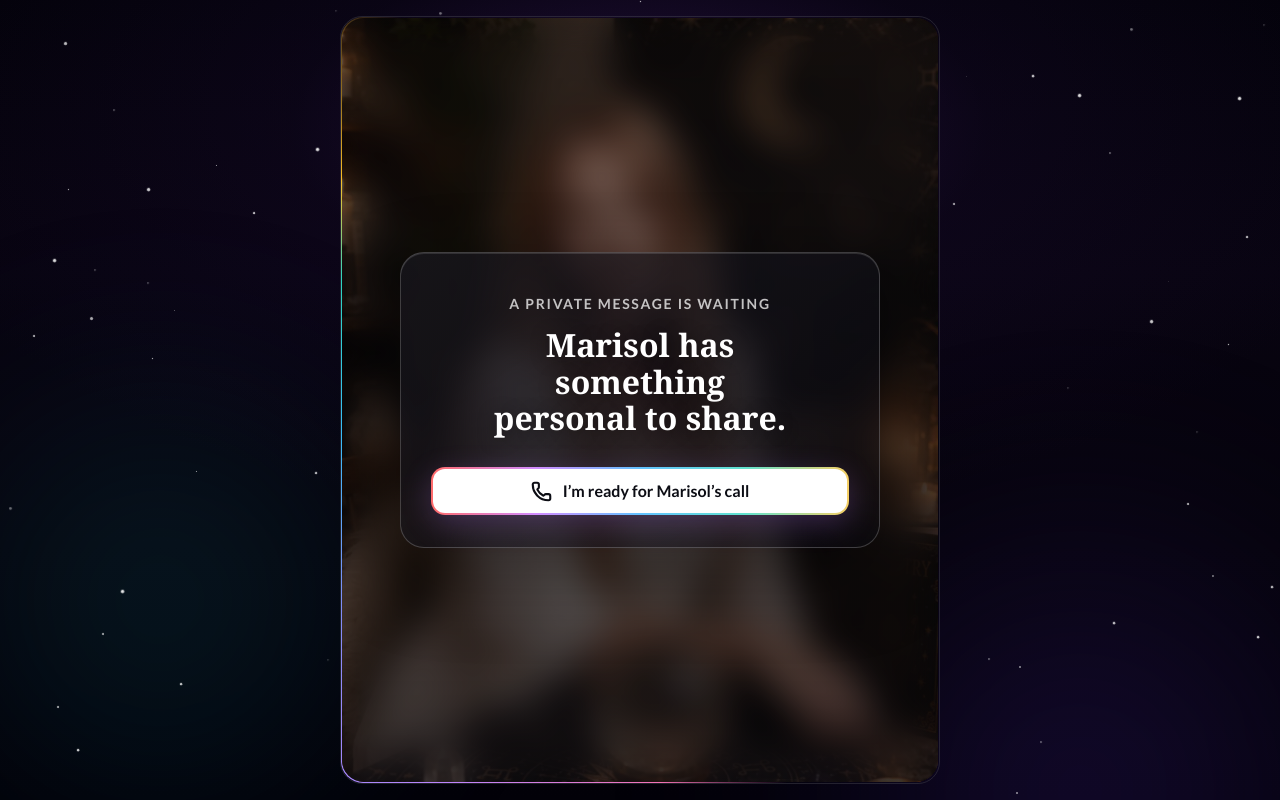
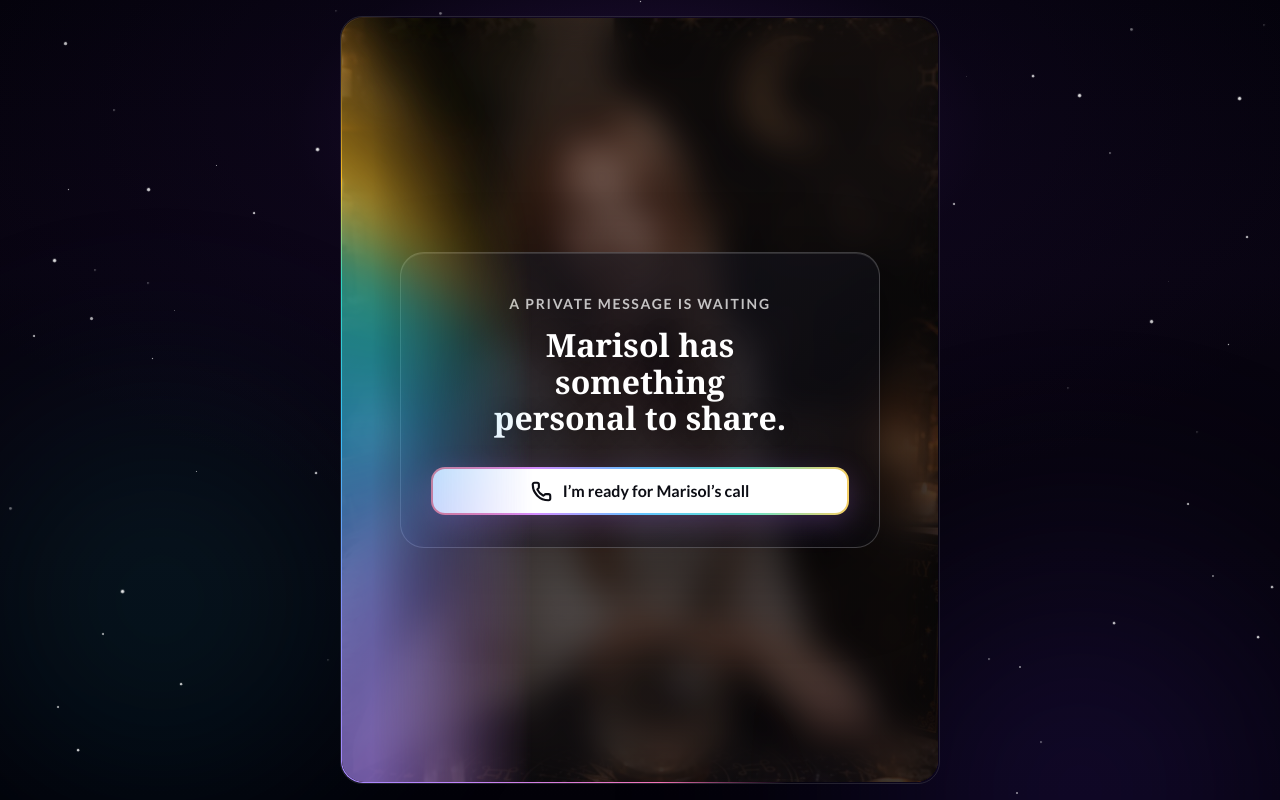
Before and after one commit to puttstrife/ASL-Chat-CMS, a React (Vite) app: page / in a window 1280 px wide. Built offline with nearby package versions, Linux system fonts and the light colour scheme; a web font is replaced by a local one.

Commit message:
Keep active call light streaks at edges

```diff
--- a/src/call/index.css
+++ b/src/call/index.css
@@ -36,7 +36,7 @@ button { -webkit-tap-highlight-color: transparent; }
 .call-frame-border { position: absolute; inset: 0; border-radius: inherit; }
 .call-frame-clip { position: relative; height: 100%; overflow: clip; border-radius: inherit; }
 .call-frame-content { position: relative; z-index: 1; height: 100%; }
-.call-frame-glow { position: absolute; z-index: 10; inset: -40%; opacity: .7; filter: blur(24px); pointer-events: none; mask-image: radial-gradient(ellipse 100% 100% at 50% 50%, transparent 50%, #000 100%); }
+.call-frame-glow { position: absolute; z-index: 10; inset: -40%; opacity: .62; filter: blur(26px); pointer-events: none; mask-image: linear-gradient(90deg, #000 0%, #000 25%, transparent 40%, transparent 60%, #000 75%, #000 100%); -webkit-mask-image: linear-gradient(90deg, #000 0%, #000 25%, transparent 40%, transparent 60%, #000 75%, #000 100%); }
 .call-ambient { position: fixed; z-index: 0; border-radius: 999px; filter: blur(90px); pointer-events: none; }
 .call-ambient-right { width: 700px; height: 700px; top: 55vh; right: -150px; background: radial-gradient(circle, rgba(72,38,160,.28), transparent 70%); }
 .call-ambient-left { width: 560px; height: 560px; top: 40vh; left: -120px; background: radial-gradient(circle, rgba(14,110,130,.24), transparent 70%); }
@@ -87,8 +87,8 @@ button { -webkit-tap-highlight-color: transparent; }
 .call-avatar-small { width: 62px; height: 62px; }
 .call-avatar-ping { position: absolute; inset: 0; border-radius: 50%; background: rgba(182,118,255,.22); animation: call-ping 2.2s ease-out infinite; }
 
-.call-active { isolation: isolate; overflow: hidden; grid-template-rows: auto minmax(0,1fr) auto; background: linear-gradient(155deg, rgba(31,27,37,.7), rgba(8,9,16,.48)); backdrop-filter: blur(30px) saturate(1.25); -webkit-backdrop-filter: blur(30px) saturate(1.25); animation: call-phase-fade .34s ease-out both; }
-.call-active::before { content:""; position:absolute; z-index:-1; inset:-18%; background: radial-gradient(circle at 18% 20%, rgba(201,133,49,.44), transparent 34%), radial-gradient(circle at 82% 38%, rgba(45,91,127,.42), transparent 37%), radial-gradient(circle at 46% 92%, rgba(137,36,45,.48), transparent 37%); filter:blur(42px); opacity:.82; pointer-events:none; }
+.call-active { isolation: isolate; overflow: hidden; grid-template-rows: auto minmax(0,1fr) auto; background: linear-gradient(90deg, rgba(20,17,27,.52), rgba(6,7,12,.88) 38%, rgba(6,7,12,.88) 62%, rgba(17,20,29,.52)), linear-gradient(155deg, rgba(31,27,37,.66), rgba(8,9,16,.58)); backdrop-filter: blur(30px) saturate(1.25); -webkit-backdrop-filter: blur(30px) saturate(1.25); animation: call-phase-fade .34s ease-out both; }
+.call-active::before { content:""; position:absolute; z-index:-1; inset:-16%; background: radial-gradient(circle at -6% 18%, rgba(201,133,49,.48), transparent 38%), radial-gradient(circle at 106% 34%, rgba(45,91,127,.46), transparent 40%), radial-gradient(circle at -4% 88%, rgba(137,36,45,.5), transparent 39%), radial-gradient(circle at 104% 82%, rgba(30,111,112,.3), transparent 38%); filter:blur(44px); opacity:.8; pointer-events:none; }
 .call-active-header { display:flex; align-items:center; gap:15px; padding:36px 34px 0; text-align:left; }
 .call-active-header .call-avatar-wrap img { box-shadow:0 0 22px rgba(190,108,255,.35); }
 .call-active-identity { min-width:0; }
```
